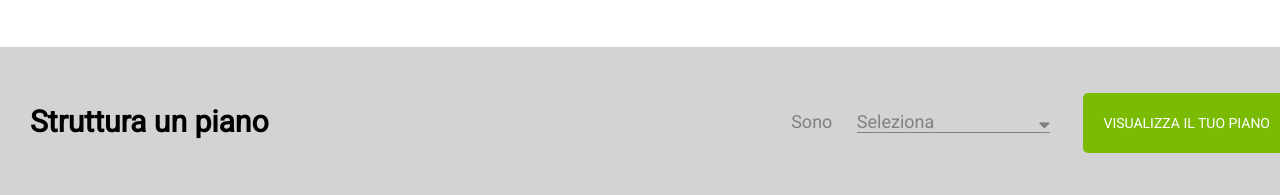
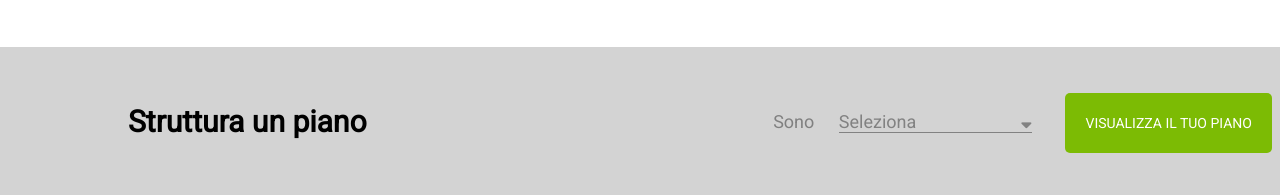
Before and after one commit to marcomanelli/htmlcss-fluentify, a plain HTML site: page index.html in a window 1280 px wide. Shown: the part 1747-1942 px from the top of the page. Drawn offline with Linux system fonts and the light colour scheme.

Commit message:
fix-footer

```diff
--- a/assets/css/style.css
+++ b/assets/css/style.css
@@ -227,16 +227,14 @@ section .row-container{
 .footer-container{
   background-color: #D3D3D3;
   height: 150px;
-  padding: 0 0 10%;
   line-height: 150px;
   vertical-align: middle;
 }
 
 .footer-left{
-  margin-left: 30px;
   color: black;
   font-size: 30px;
-  width: 20%;
+  width: 30%;
 }
 
 .footer-right{
```
